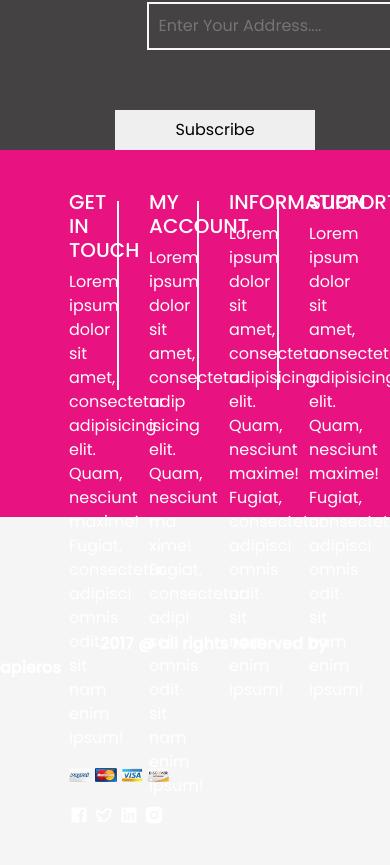
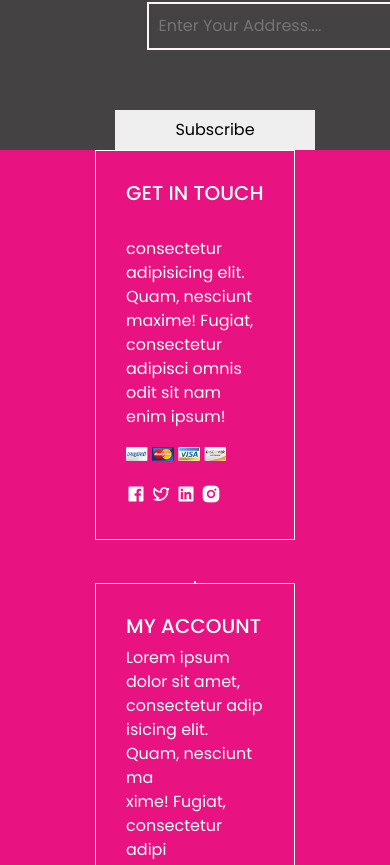
Before and after one commit to AhmadRazaNewMan/FashionMainPage, a React (Create React App) app: page / in a window 390 px wide. Shown: the part 7959-8824 px from the top of the page. Before the commit the page ends 8789 px from the top, so only its background shows below. Built offline with nearby package versions, Linux system fonts and the light colour scheme.

Commit message:
footer commit and changes

```diff
--- a/src/Components/footer/Footer.css
+++ b/src/Components/footer/Footer.css
@@ -113,16 +113,30 @@ span button{
 
 
 @media only screen and (max-width: 768px) {
-
+   .footer{
+    height: auto;
+   }
      .footerTop{
         display: flex;
         flex-direction: column;
         height: auto;
-        margin-bottom: 10px;
+
      }
      .fButton button{
         margin-left: 110px;
      }
+     .footerBottom{
+        display: flex;
+        flex-direction: column;
+        height: auto;
+        justify-content: center;
+        align-items: center;
+        /* background-color: rgb(230, 11, 197); */
+     }
+     .getInTouch,.myAccount,.information,.support{
+        border: 1px solid white;
+        width: 200px;
+     }
 
 
   }
--- a/src/Components/footer/Footer.jsx
+++ b/src/Components/footer/Footer.jsx
@@ -28,7 +28,7 @@ const Footer = () => {
       <div className="footerBottom">
         <div className="getInTouch">
             <h5>GET IN TOUCH</h5>
-            Lorem ipsum dolor sit amet,<br />
+            <br />
              consectetur adipisicing elit. <br />
              Quam, nesciunt maxime! Fugiat, <br />
              consectetur adipisci omnis <br />
```
